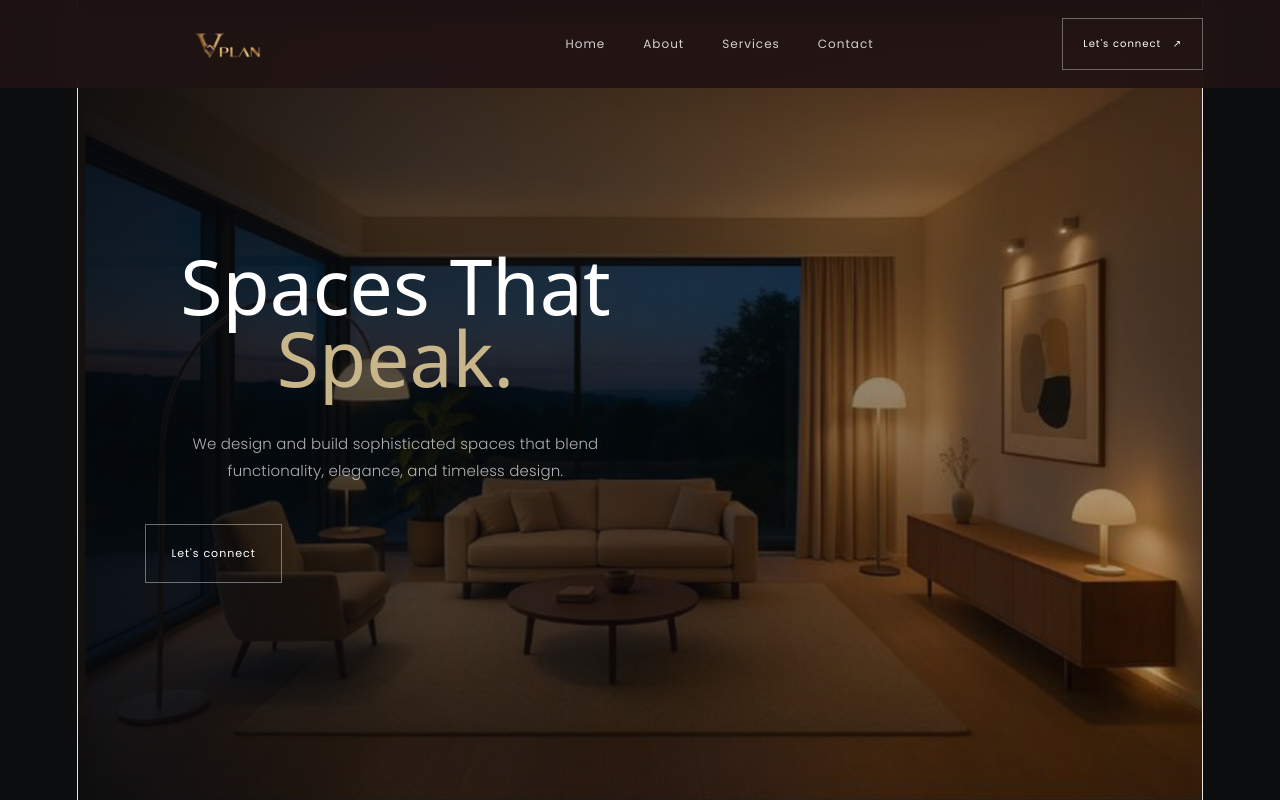
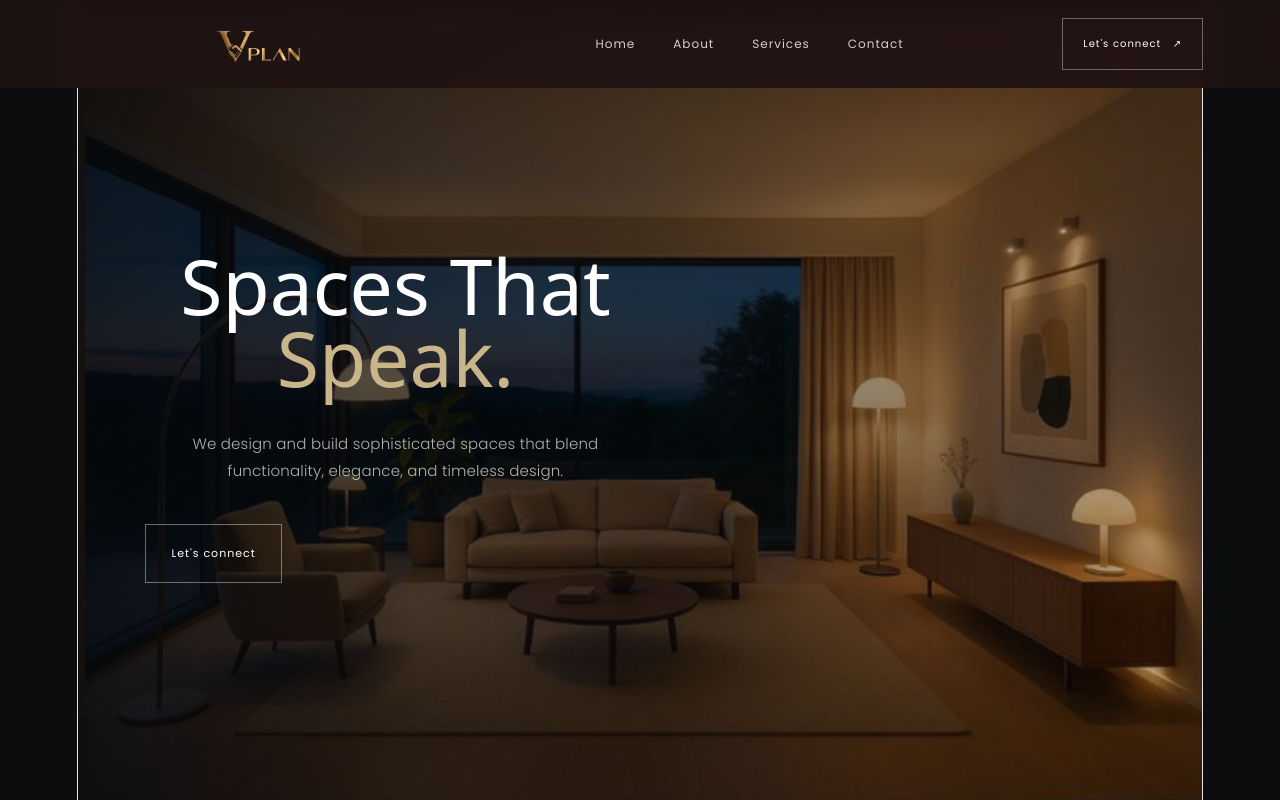
Before and after one commit to Durga-005/VPlan-website, a React (Vite) app: page / in a window 1280 px wide. Shown: the top 800 px of the page. Built offline with nearby package versions, Linux system fonts and the light colour scheme.

Commit message:
Updated website

```diff
--- a/src/App.css
+++ b/src/App.css
@@ -83,9 +83,9 @@ a {
 }
 
 .logo-image {
-  width: 300px;
+  width: 360px;
   height: auto;
-  max-height: 70px;
+  max-height: 90px;
   object-fit: contain;
   display: block;
   transition:
@@ -745,9 +745,10 @@ a {
     padding: 0 6%;
   }
 
+
   .logo-image {
-    width: 160px;
-    max-height: 58px;
+    width: 220px;
+    max-height: 65px;
   }
 
   /* MOBILE MENU */
```
